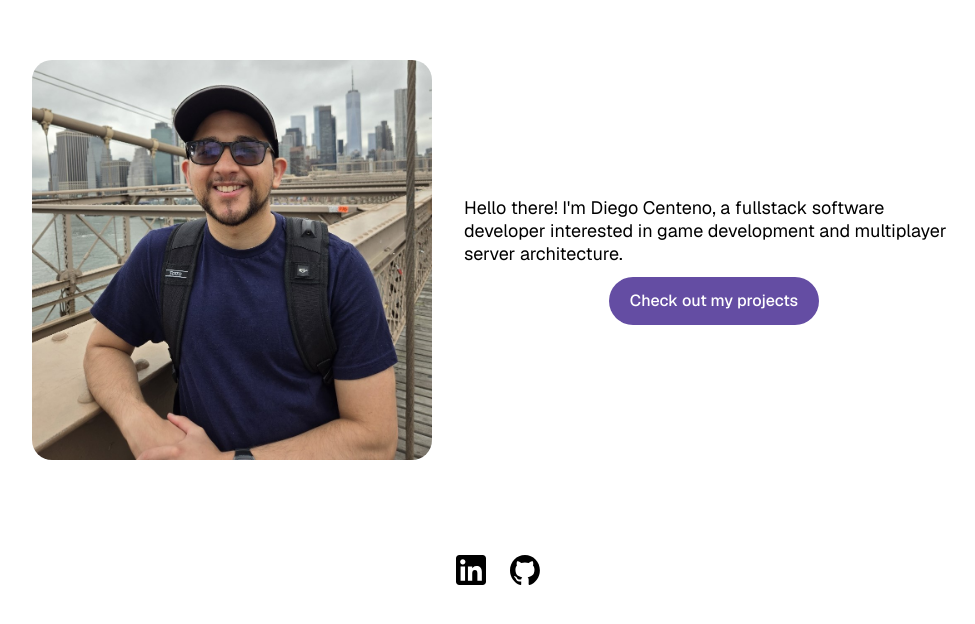
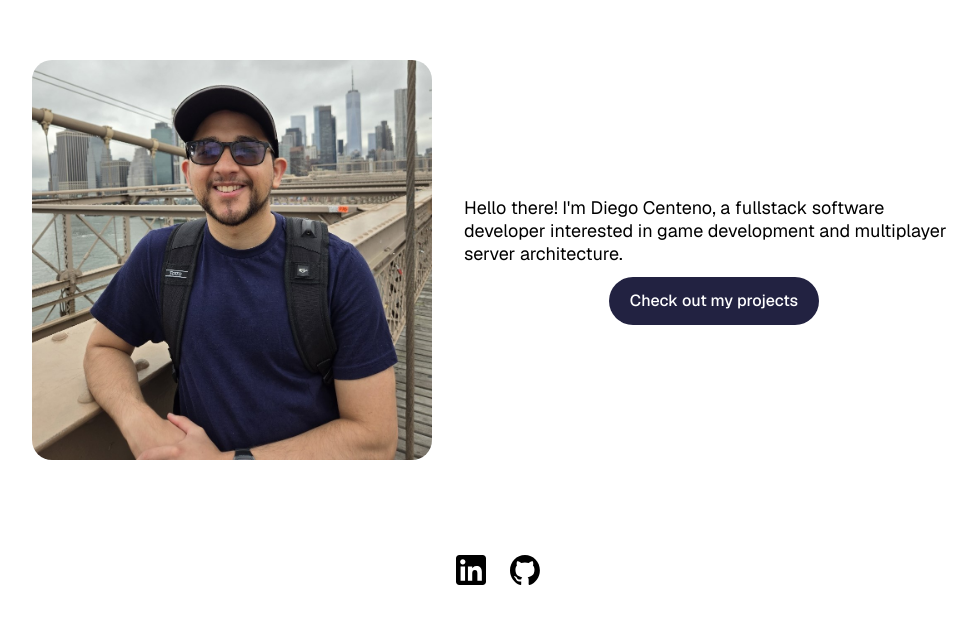
Before and after one commit to Centeno448/centenodev-v2-next, a Next.js app: page / in a window 1280 px wide. Shown: the part 140-764 px from the top of the page, without its empty margins (142-1117 px from the left). Built offline with nearby package versions, Linux system fonts and the light colour scheme.

Commit message:
update colors

```diff
--- a/src/app/globals.scss
+++ b/src/app/globals.scss
@@ -1,12 +1,12 @@
 :root {
   --background: #ffffff;
-  --foreground: #644da3;
+  --foreground: #222241;
 
   --gray-rgb: #000;
   --gray-alpha-200: rgba(var(--gray-rgb), 0.08);
   --gray-alpha-100: rgba(var(--gray-rgb), 0.05);
 
-  --button-primary-hover: #785cc7;
+  --button-primary-hover: #32325e;
   --button-secondary-hover: #f2f2f2;
 }
 
```
